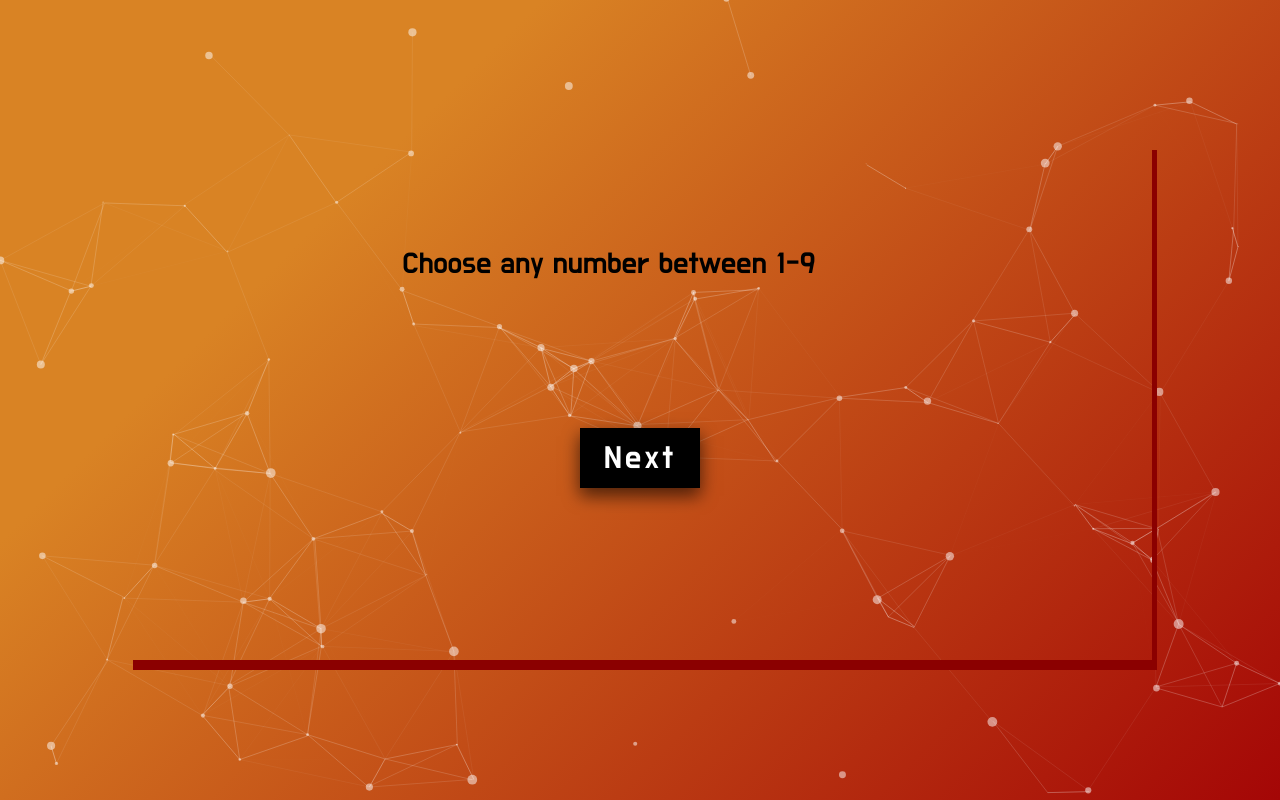
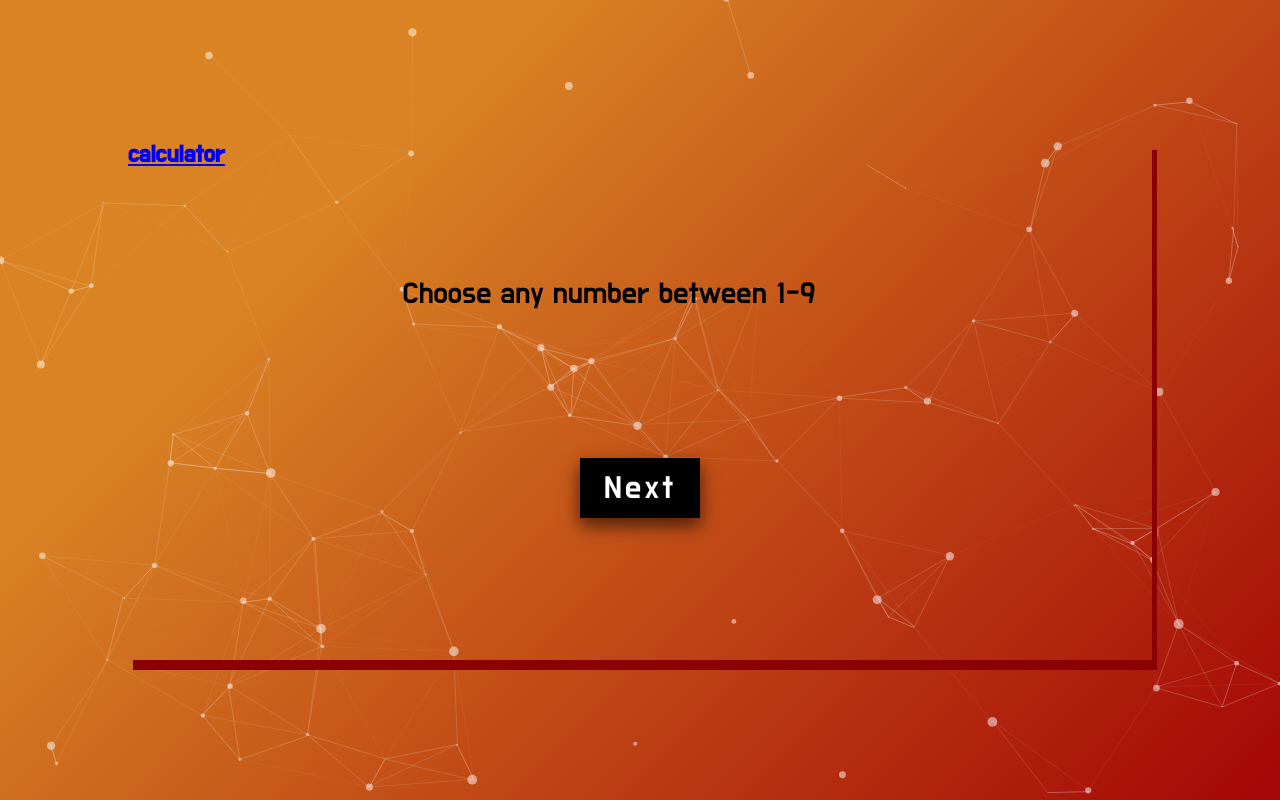
Before and after one commit to shivam12k/Number-guessing, a plain HTML site: page questions.html in a window 1280 px wide. Drawn offline with Linux system fonts and the light colour scheme.

Commit message:
adding calculator

```diff
--- a/question.js
+++ b/question.js
@@ -46,8 +46,8 @@ let next = () => {
     if (questions[question_count].id === 7) {
         console.log("quit")
         text.innerHTML = ' ';
-        location.href='answer.html'
-        }
+        location.href = 'answer.html'
+    }
 
 
 
@@ -58,3 +58,8 @@ let show = () => {
     text.innerHTML = questions[question_count].question;
 
 }
+
+setTimeout(()=>{
+    let calculator = document.querySelector('.link');
+    calculator.innerHTML = `<a href=" https://shivam12k.github.io/calculator/." target="_blank"> calculator</a>`;
+},5000)
--- a/questions.html
+++ b/questions.html
@@ -22,7 +22,7 @@
     </div>
     <div class="wrapper">
         <div class="container1">
-
+             <h2 class="link">  </h2>
                 <div class="question_box text_node"></div>
                 <br>
                 <div class="button-container"> <button  class="btn next" onclick="next()">Next</button>
```
